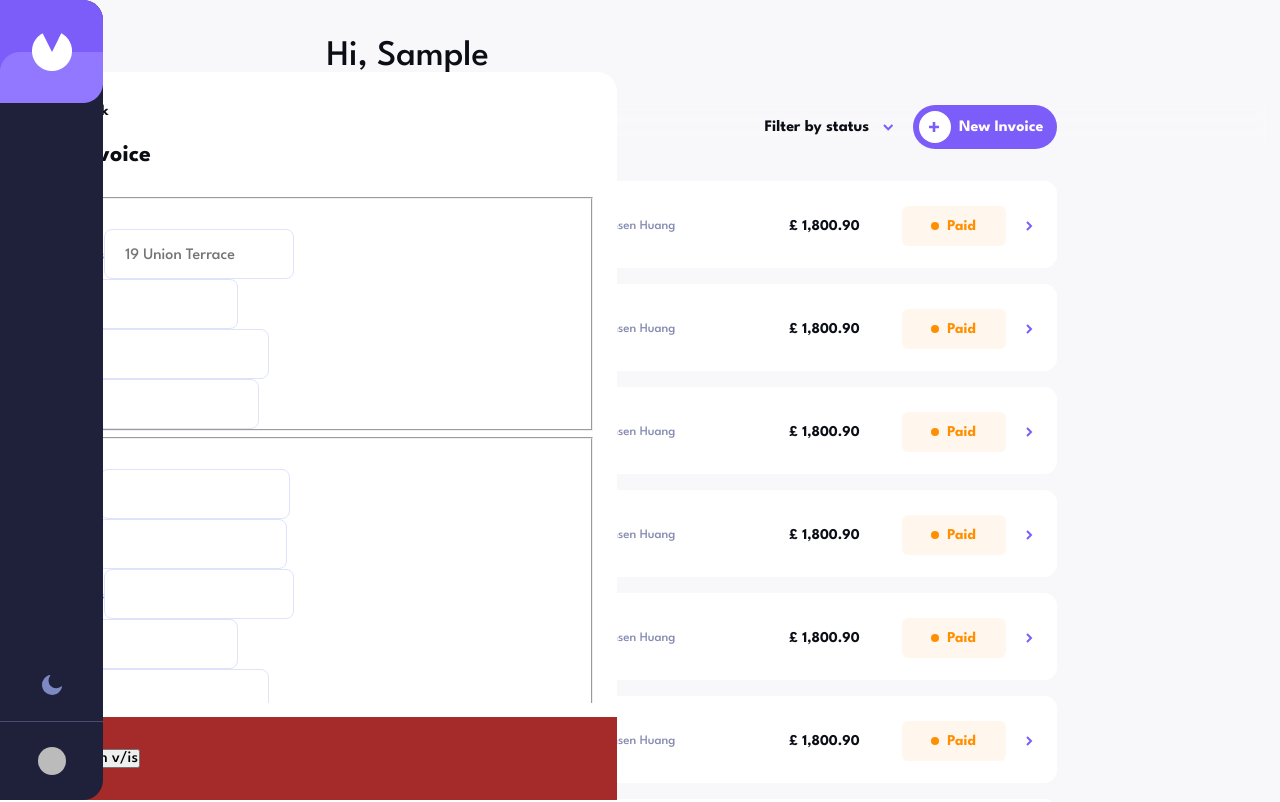
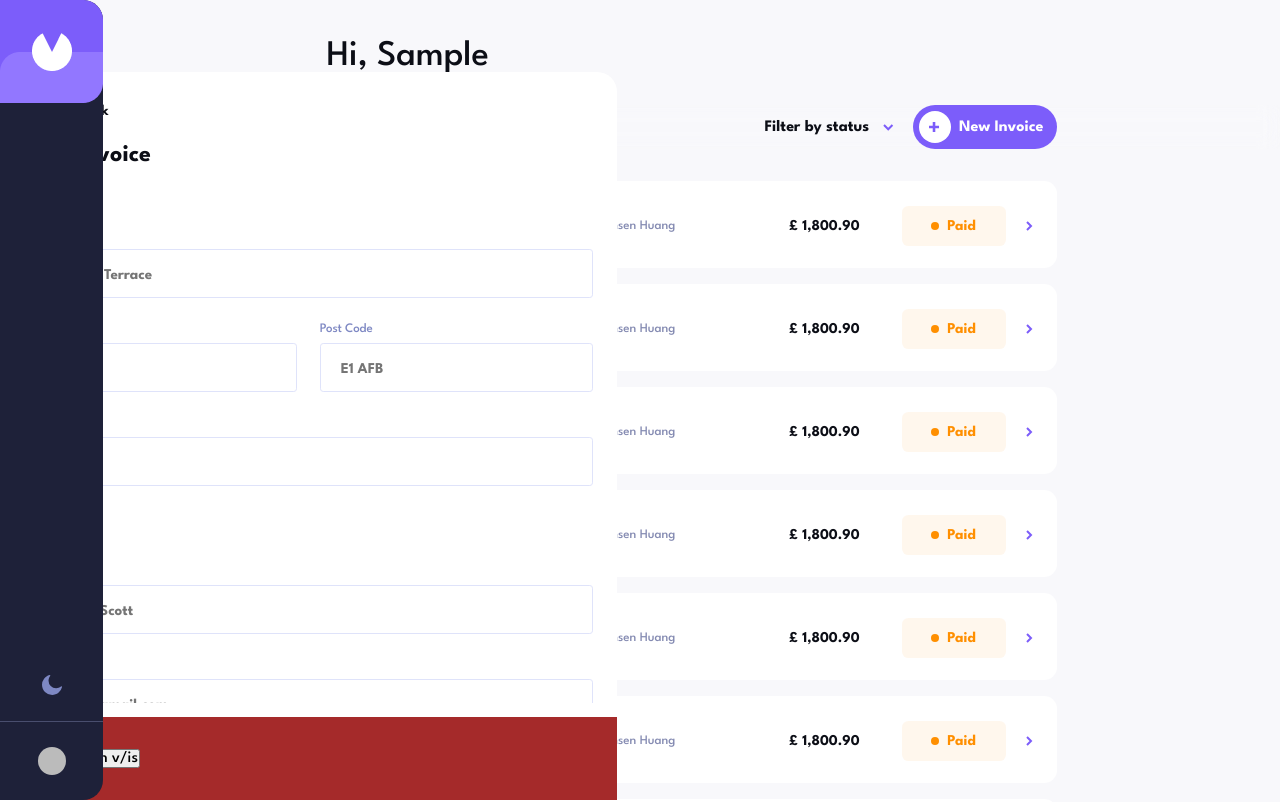
Before and after one commit to Kl3va/Invoice-Orbit, a React (Vite) app in the folder frontend/: page / in a window 1280 px wide. Shown: the top 802 px of the page. Built offline with nearby package versions, Linux system fonts and the light colour scheme; no server answers; sample sign-in values are in the browser's storage; some icons are missing.

Commit message:
feat: modifying form

```diff
--- a/frontend/src/components/Main-Form/MainFormTemplate.tsx
+++ b/frontend/src/components/Main-Form/MainFormTemplate.tsx
@@ -1,9 +1,11 @@
 import GobackButton from 'components/GobackButton/GobackButton'
 import {
+  DateAndTermsContainer,
   FormButtonsContainer,
   FormInvoiceContainer,
   GobackFormBtnWrapper,
   InvoiceFormContainer,
+  LocationContainer,
 } from 'components/Main-Form/MainFormTemplateStyles'
 
 const MainFormTemplate = () => {
@@ -23,68 +25,74 @@ const MainFormTemplate = () => {
               name='senderAddress.street'
               id='senderAddress.street'
               placeholder='19 Union Terrace'
-              value={''}
+              // value={''}
               // onChange={}
               required
             />
           </div>
-          <div>
+          <LocationContainer>
             <div>
               <label>City</label>
-              <input type='text' />
+              <input type='text' placeholder='London' required />
             </div>
             <div>
               <label htmlFor=''>Post Code</label>
-              <input type='text' />
+              <input type='text' placeholder='E1 AFB' required />
             </div>
             <div>
               <label htmlFor=''>Country</label>
-              <input type='text' />
+              <input type='text' placeholder='UK' required />
             </div>
-          </div>
+          </LocationContainer>
         </fieldset>
 
         <fieldset>
           <legend>Bill To</legend>
           <div>
             <label>Client's Name</label>
-            <input type='text' />
+            <input type='text' placeholder='Michael Scott' required />
           </div>
           <div>
             <label>Client's Email</label>
-            <input type='text' />
+            <input type='email' placeholder='mscott@gmail.com' required />
           </div>
           <div>
             <label>Street Address</label>
-            <input type='text' />
+            <input type='text' placeholder='10 Church Way' required />
           </div>
-          <div>
+          <LocationContainer>
             <div>
               <label>City</label>
-              <input type='text' />
+              <input type='text' placeholder='Bradford' required />
             </div>
             <div>
-              <label htmlFor=''>Post Code</label>
-              <input type='text' />
+              <label>Post Code</label>
+              <input type='text' placeholder='BD1 9BB' required />
             </div>
             <div>
-              <label htmlFor=''>Country</label>
-              <input type='text' />
+              <label>Country</label>
+              <input type='text' placeholder='UK' required />
             </div>
-          </div>
+          </LocationContainer>
         </fieldset>
 
         <fieldset>
-          <div>
+          <DateAndTermsContainer>
             <div>
-              <label htmlFor=''>Country</label>
-              <input type='text' />
+              <label>Invoice Date</label>
+              <input type='date' />
             </div>
             <div>
-              <label htmlFor=''>Country</label>
-              <input type='text' />
+              <label>Payment Terms</label>
+              <select name='terms' id='terms'>
+                <option value='select'>Select Payment Terms</option>
+                <option value='1'>Net 1 day</option>
+                <option value='7'>Net 7 day</option>
+                <option value='14'>Net 1 day</option>
+                <option value='30'>Net 1 day</option>
+              </select>
             </div>
-          </div>
+          </DateAndTermsContainer>
 
           <div>
             <label htmlFor=''>Country</label>
--- a/frontend/src/components/Main-Form/MainFormTemplateStyles.ts
+++ b/frontend/src/components/Main-Form/MainFormTemplateStyles.ts
@@ -26,11 +26,41 @@ export const InvoiceFormContainer = styled.form`
   height: calc(100% - 16rem);
   overflow-y: scroll;
 
+  display: grid;
+  gap: 2.56rem;
+
+  label {
+    display: block;
+    color: var(--color-font-400);
+    font-size: var(--font-size-mini);
+    margin-bottom: 0.5rem;
+  }
+
   legend {
     font-size: var(--font-size-small);
     color: var(--color-accent-100);
     margin-bottom: 1.5rem;
   }
+
+  fieldset {
+    display: grid;
+    gap: 1.56rem;
+    border: none;
+  }
+`
+
+export const LocationContainer = styled.div`
+  display: grid;
+  grid-template-columns: 1fr 1fr;
+  gap: 1.56rem 1.4rem;
+
+  & > :last-child {
+    grid-column: span 2;
+  }
+`
+export const DateAndTermsContainer = styled.div`
+  display: grid;
+  gap: 1.56rem;
 `
 
 export const FormButtonsContainer = styled.div`
--- a/frontend/src/styles/globalStyles.ts
+++ b/frontend/src/styles/globalStyles.ts
@@ -162,11 +162,16 @@ input[type=number] {
   -moz-appearance: textfield;
 }
 
-input {
+input, select {
 padding: 1.125rem 0 0.94rem 1.25rem;
-border-radius: var(--border-radius);
+width: 100%;
+border-radius: 0.2rem;
 border: 1px solid var(--color-border-100);
 background: var(--color-bg-300);
+
+color: var(--color-font-100);
+font-weight: 700;
+font-size: var(--font-size-small);
 }
 
 `
```
